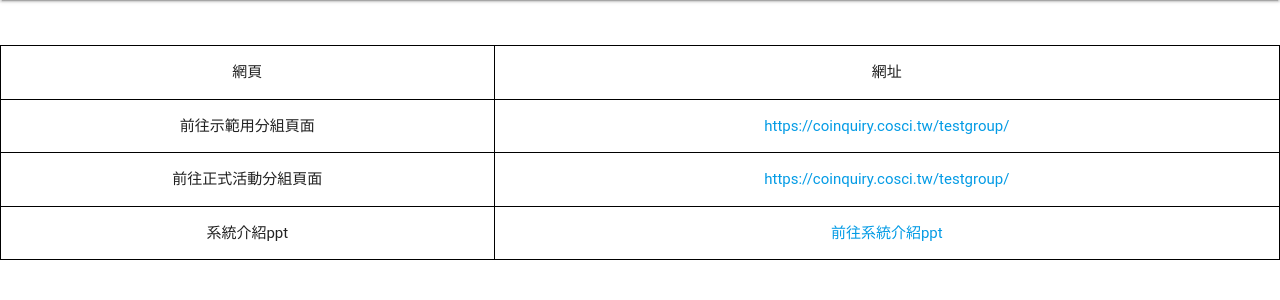
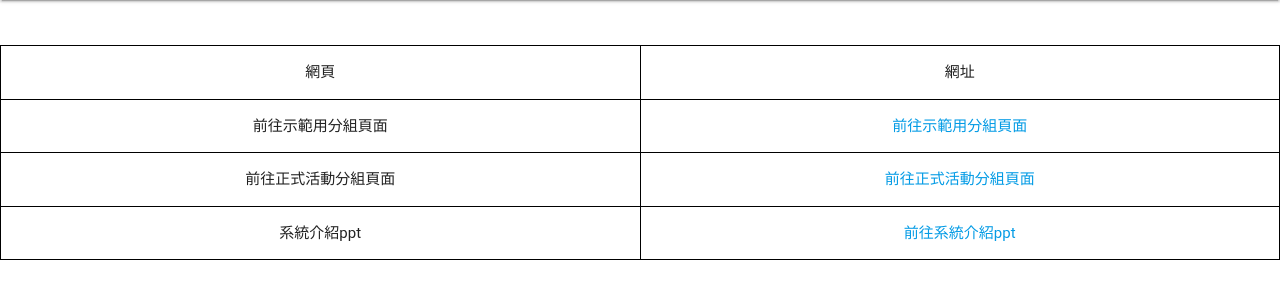
Before and after one commit to z1127000/cosci-activity-Web, a Flask app: page /linkpage1 in a window 1280 px wide. Shown: the part 64-364 px from the top of the page. Run offline with Flask 3, Linux system fonts and the light colour scheme; some libraries are stand-ins or nearby versions; some web fonts are replaced.

Commit message:
fix link

```diff
--- a/templates/linkPage1.html
+++ b/templates/linkPage1.html
@@ -37,11 +37,11 @@
     <tbody>
         <tr>
             <td>前往示範用分組頁面</td>
-            <td><a href="https://coinquiry.cosci.tw/testgroup/">https://coinquiry.cosci.tw/testgroup/</a></td>
+            <td><a href="https://coinquiry.cosci.tw/testgroup/">前往示範用分組頁面</a></td>
         </tr>
         <tr>
             <td>前往正式活動分組頁面</td>
-            <td><a href="https://coinquiry.cosci.tw/testgroup/">https://coinquiry.cosci.tw/testgroup/</a></td>
+            <td><a href="https://coinquiry.cosci.tw/group/">前往正式活動分組頁面</a></td>
         </tr>
         <tr>
             <td>系統介紹ppt</td>
```
